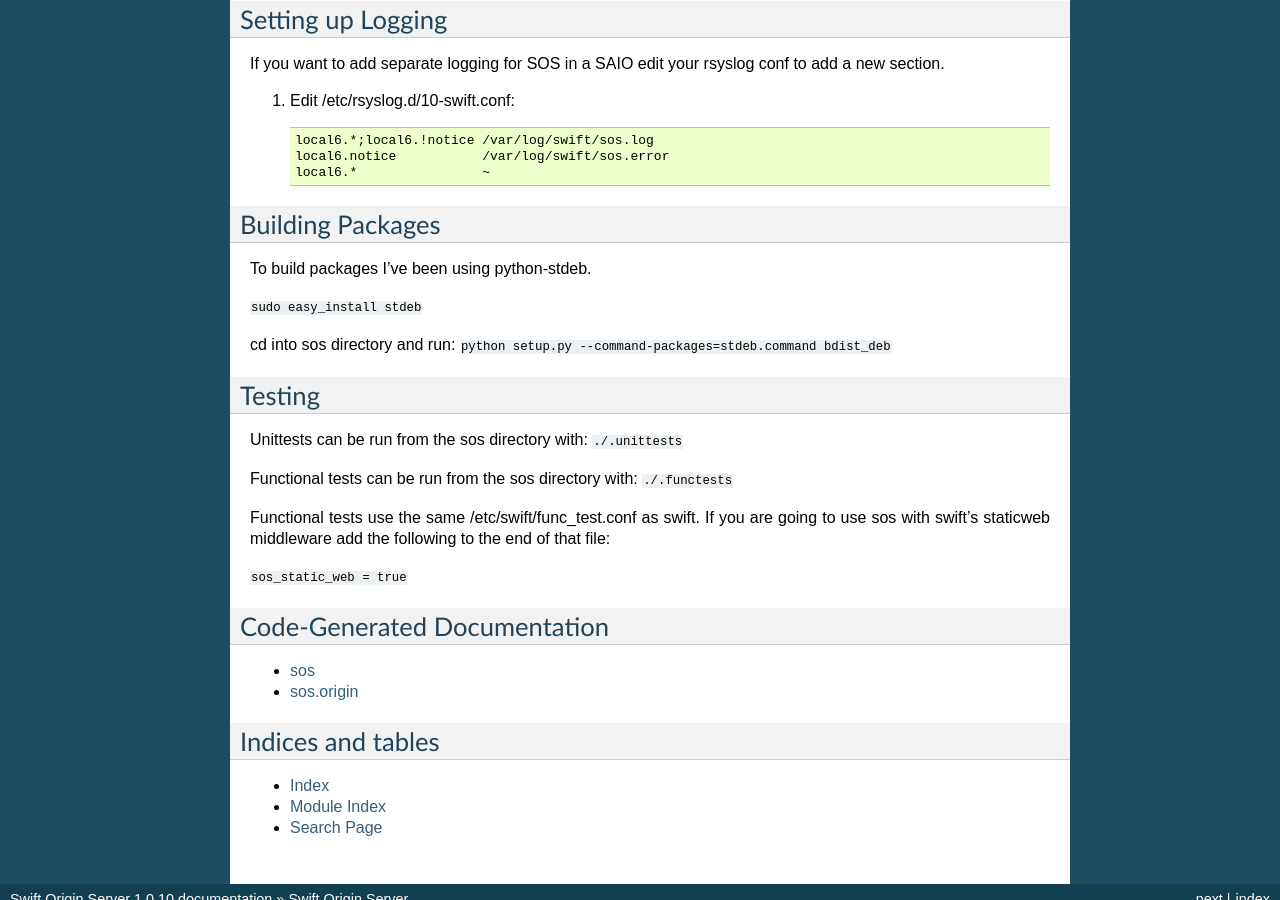
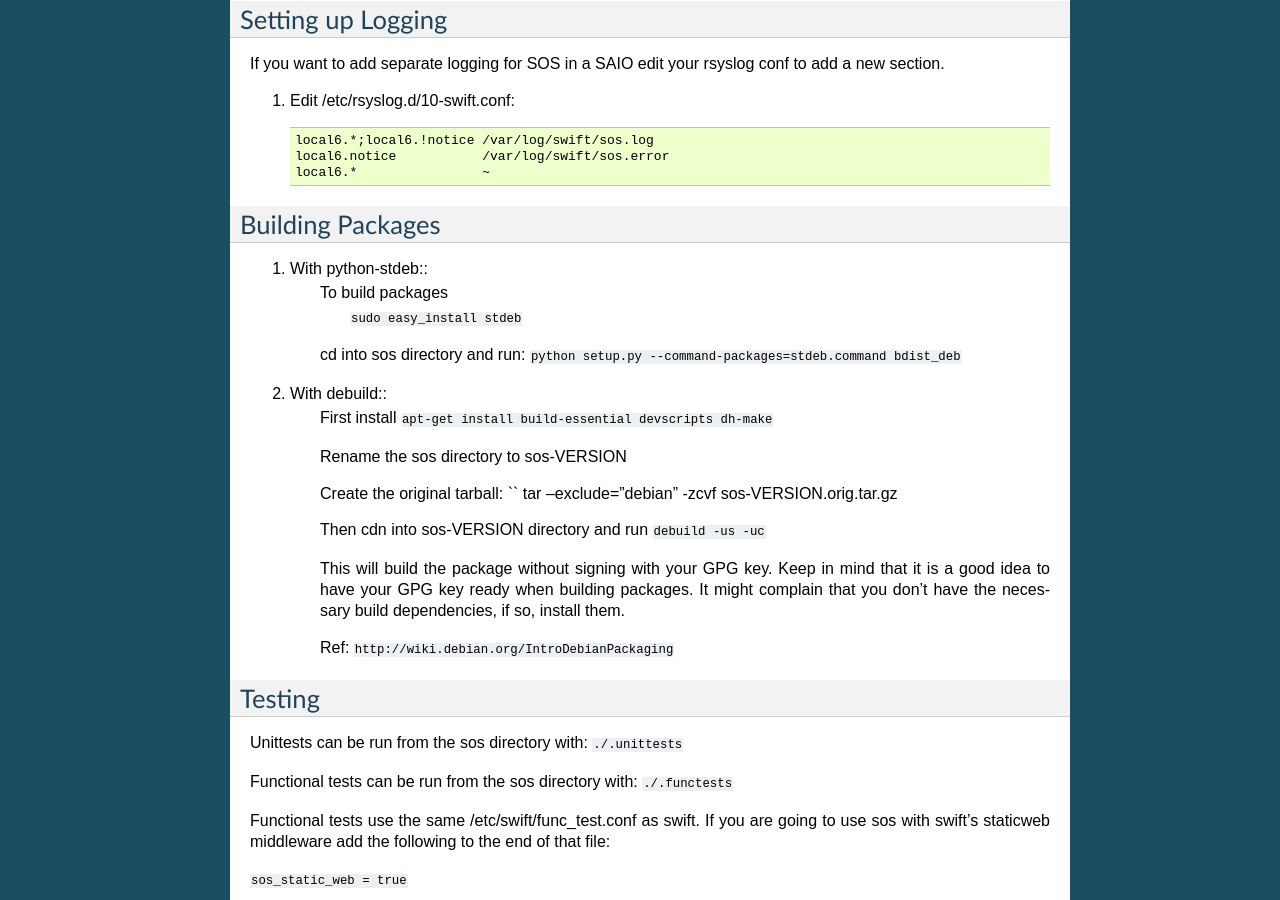
Before and after one commit to dpgoetz/sos, a Sphinx documentation site: the page built from doc/source/index.rst, in a window 1280 px wide and 900 px high, scrolled down 1010 px. Built offline with Sphinx 7.4.7, drawn with Linux system fonts in a browser that asks for light colours.

Commit message:
adding some debian pkg building info

```diff
--- a/doc/source/index.rst
+++ b/doc/source/index.rst
@@ -74,12 +74,27 @@
 Building Packages
 -----------------
 
-To build packages I've been using python-stdeb.
+#. With python-stdeb::
+    To build packages
+        ``sudo easy_install stdeb``
 
-``sudo easy_install stdeb``
+    cd into sos directory and run: ``python setup.py --command-packages=stdeb.command bdist_deb``
 
-cd into sos directory and run:
-``python setup.py --command-packages=stdeb.command bdist_deb``
+#. With debuild::
+    First install ``apt-get install build-essential devscripts dh-make``
+
+    Rename the sos directory to sos-VERSION
+
+    Create the original tarball: `` tar --exclude="debian" -zcvf sos-VERSION.orig.tar.gz
+
+    Then cdn into sos-VERSION directory and run ``debuild -us -uc``
+
+    This will build the package without signing with your GPG key.
+    Keep in mind that it is a good idea to have your GPG key ready when building packages.
+    It might complain that you don't have the necessary build dependencies, if so, install them.
+
+    Ref: ``http://wiki.debian.org/IntroDebianPackaging``
+
 
 Testing
 -------
```
